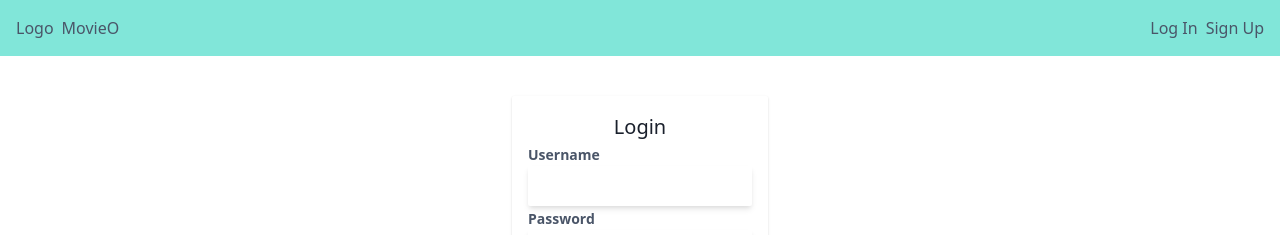
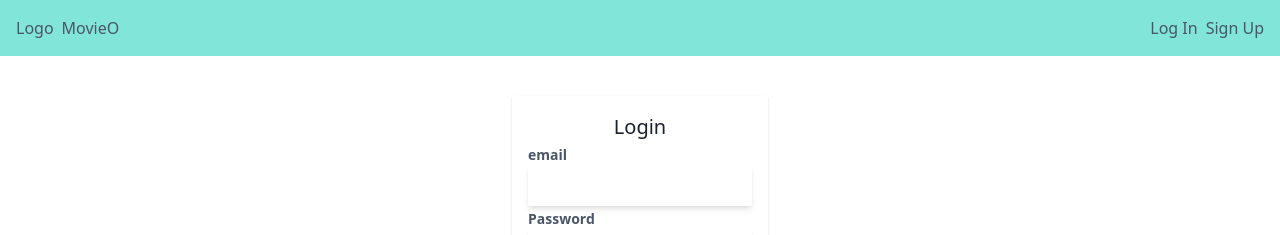
Before and after one commit to AlexanderMBabel/movie_network, a React (Create React App) app in the folder client/: page /Login in a window 1280 px wide. Shown: the top 235 px of the page. Built offline with nearby package versions, Linux system fonts and the light colour scheme.

Commit message:
auth routes added

```diff
--- a/client/src/components/login/Login.jsx
+++ b/client/src/components/login/Login.jsx
@@ -1,22 +1,41 @@
-import React from 'react';
+import React, { useState } from 'react';
 import { Link } from 'react-router-dom';
+import axios from 'axios';
 import PropTypes from 'prop-types';
 
 const Login = props => {
+  const [email, setEmail] = useState('');
+  const [password, setPassword] = useState('');
+
+  const changeHandler = e => {
+    if (e.target.name === 'email') {
+      setEmail(e.target.value);
+    }
+    if (e.target.name === 'password') {
+      setPassword(e.target.value);
+    }
+  };
+
+  const submitHandler = e => {
+    axios.get('http://localhost:4000/auth');
+  };
+
   return (
     <div className="flex justify-center items-center">
       <div className="login-form container flex-row border-gray-800 w-1/5 p-4 shadow rounded-sm m-10 items-center justify-center">
         <div className="text-gray-900 text-xl text-center">Login</div>
         <div>
-          <label className="text-gray-700 font-semibold text-sm">Username</label>
-          <input className="p-2 shadow-md rounded-sm w-full"></input>
+          <label className="text-gray-700 font-semibold text-sm">email</label>
+          <input name="email" onChange={changeHandler} value={email} className="p-2 shadow-md rounded-sm w-full"></input>
         </div>
         <div>
           <label className=" text-gray-700 font-semibold text-sm">Password</label>
-          <input className="p-2 shadow-md rounded-sm w-full"></input>
+          <input name="password" onChange={changeHandler} value={password} className="p-2 shadow-md rounded-sm w-full"></input>
         </div>
         <div className="flex items-center justify-center m-4">
-          <button className="p-2 w-1/3  text-white rounded shadow-md bg-teal-500 text-center hover:bg-teal-300">Login</button>
+          <button onClick={submitHandler} className="p-2 w-1/3  text-white rounded shadow-md bg-teal-500 text-center hover:bg-teal-300">
+            Login
+          </button>
           <div className="w-1/3"></div>
           <Link to="/Forgot" className="italic text-xs mt-4 text-center w-1/3 hover:text-teal-400">
             Forgot Password ?
```
Also changed, not shown: 2 other files (tests, documents, lock files or other folders).
